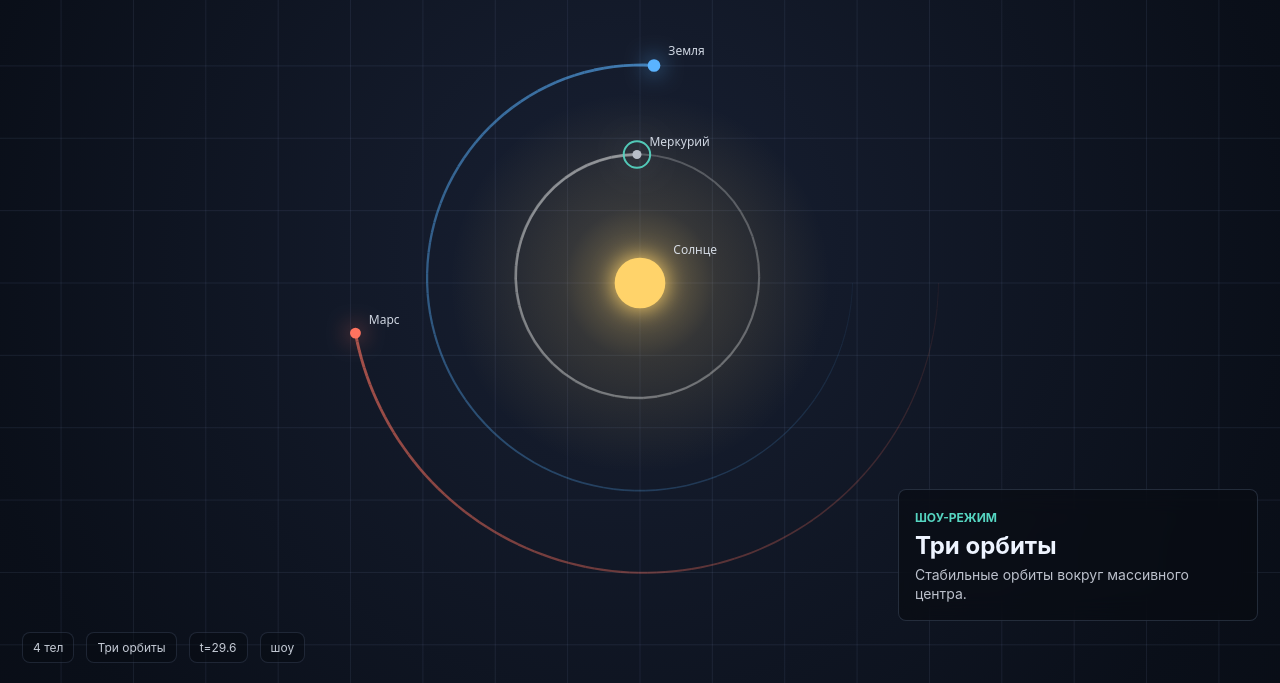
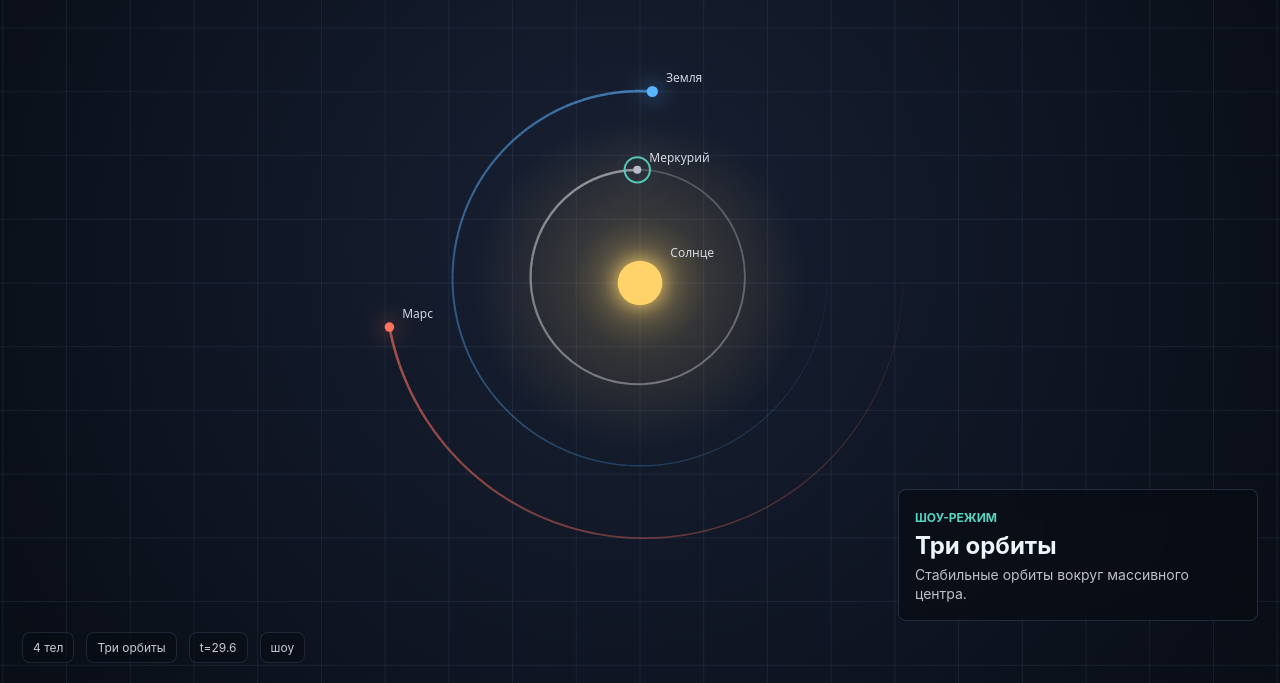
Before and after one commit to igorryltsin-design/GravityLab, a plain HTML site: page web/index.html in a window 1280 px wide. Shown: the part 117-800 px from the top of the page. Drawn offline with Linux system fonts and the light colour scheme; animation ran at ten frames a second.

Commit message:
фикс

```diff
--- a/web/app.js
+++ b/web/app.js
@@ -241,8 +241,8 @@
 
 function cameraTargetForMode() {
   if (!state.bodies.length) return;
-  const experimentFocus = state.experimentMode;
-  const mode = state.showMode ? "auto" : experimentFocus ? "selected" : controls.cameraMode.value;
+  const mode = controls.cameraMode.value;
+  const selectedExperimentFocus = state.experimentMode && mode === "selected";
   const focusBody =
     mode === "selected"
       ? state.bodies[state.selected]
@@ -259,7 +259,7 @@
 
   const nonAsteroids = state.bodies.filter((body) => !body.asteroid);
   let maxRadius = 240;
-  if (experimentFocus && focusBody) {
+  if (selectedExperimentFocus && focusBody) {
     maxRadius = 260;
   } else if (mode === "auto") {
     for (const body of nonAsteroids) {
@@ -631,7 +631,7 @@
   state.paused = false;
   controls.timeScale.value = "0.7";
   state.timeScale = 0.7;
-  controls.cameraMode.value = "auto";
+  controls.cameraMode.value = "sun";
   setPresentationMode(true);
   setPreset(showOrder[state.showIndex]);
   flashTransition(showOrder[state.showIndex], timestamp);
@@ -663,7 +663,7 @@
     if (state.showMode) stopShow();
     setPresentationMode(false);
     state.paused = false;
-    controls.cameraMode.value = "selected";
+    controls.cameraMode.value = "sun";
     state.camera.initialized = false;
     if (!silent) showToast("Кликните по пустому месту, чтобы добавить планету");
   }
--- a/web/index.html
+++ b/web/index.html
@@ -57,7 +57,7 @@
           <label for="cameraMode">Камера</label>
           <select id="cameraMode">
             <option value="auto">Авто</option>
-            <option value="sun">Солнце</option>
+            <option value="sun" selected>Солнце</option>
             <option value="selected">Выбранное тело</option>
           </select>
         </section>
@@ -148,6 +148,6 @@
       </aside>
     </main>
 
-    <script src="./app.js?v=experiment-focus-stable"></script>
+    <script src="./app.js?v=default-sun-focus"></script>
   </body>
 </html>
```
